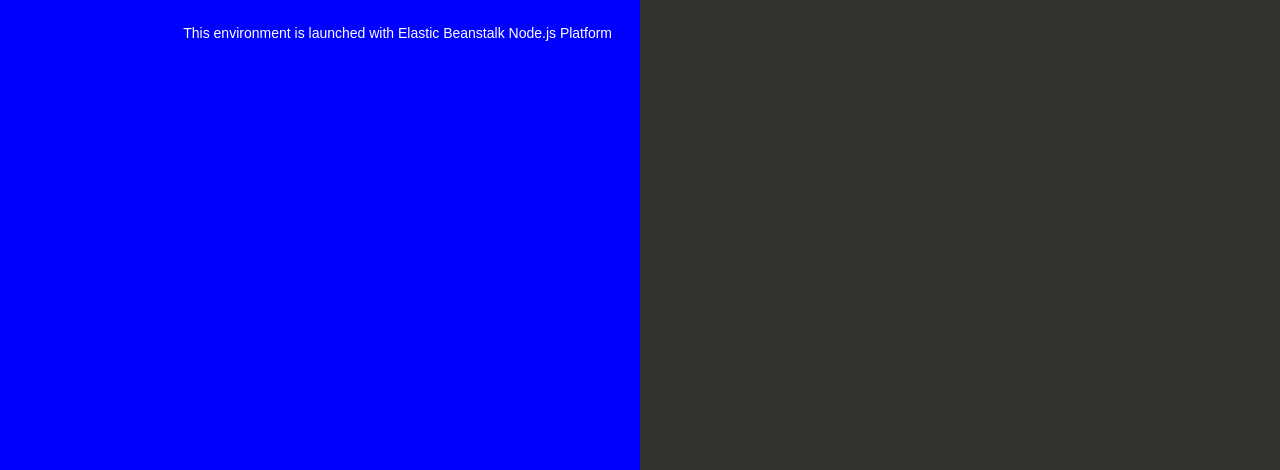
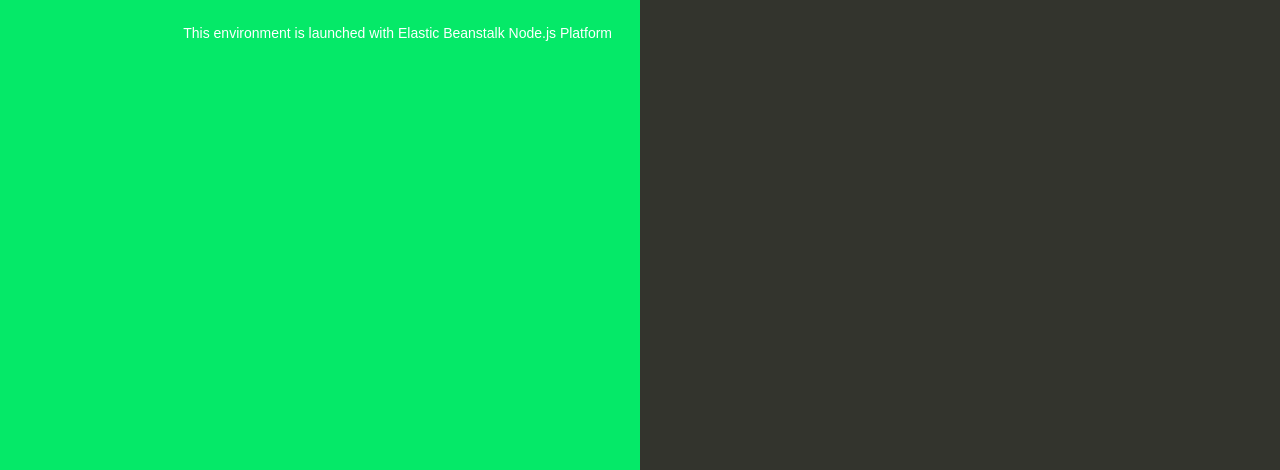
Before and after one commit to kiennt308/lab19.1, a website: page index.html in a window 1280 px wide. Shown: the part 330-800 px from the top of the page. Drawn offline with Linux system fonts and the light colour scheme.

Commit message:
change color bg to green

```diff
--- a/index.html
+++ b/index.html
@@ -35,7 +35,7 @@
 
         text-align: right;
         padding-top: 11em;
-        background-color: blue;
+        background-color: rgb(5, 233, 104);
 
       }
       .textColumn p {
```
